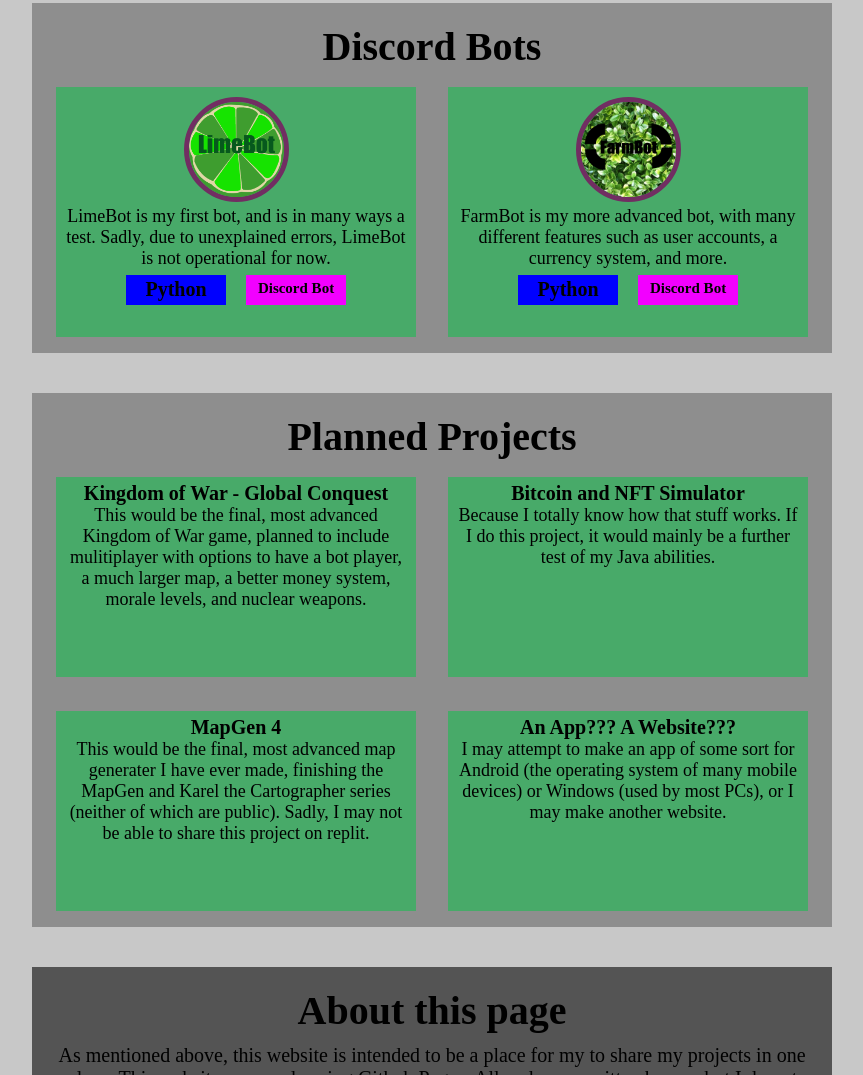
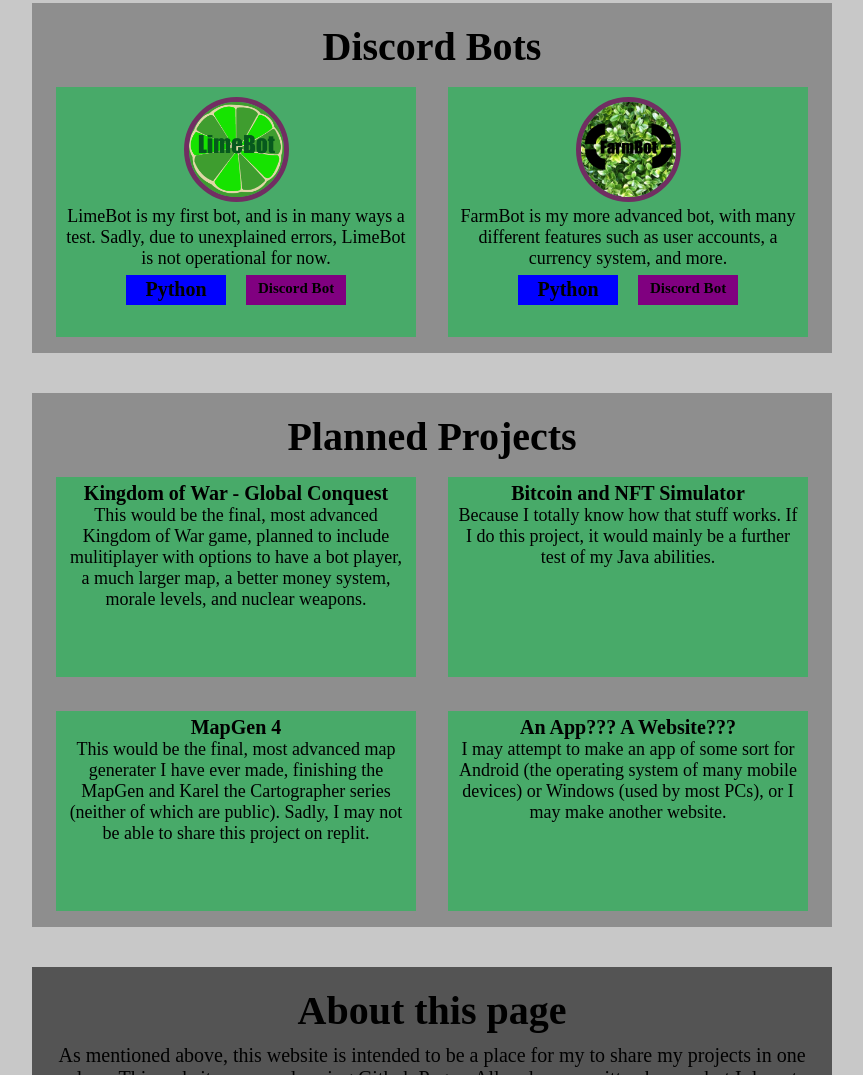
Before and after one commit to jikjikoplu/MyWebsite, a plain HTML site: page index.html in a window 1280 px wide. Shown: the part 1947-3022 px from the top of the page, without its empty margins (208-1071 px from the left). Drawn offline with Linux system fonts and the light colour scheme.

Commit message:
Update index.html

```diff
--- a/index.html
+++ b/index.html
@@ -83,7 +83,7 @@
 			</div>
 			<div style="background-color:#48aa69; height:400px; width:360px; float:right; margin-top:17px;
 			margin-bottom:17px; margin-left:16px; margin-right:24px; text-align:center;">
-				<a href="https://replit.com/@jikjikoplu2/Exorcist?v=1">
+				<a href="https://replit.com/@jikjikoplu2/The-Devil-in-Me?v=1">
 					<img src="the-devil-in-me.png" alt="The Devil in Me Cover Image" style="width:240px; height:170px;
 					margin:0px; margin-top:20px;">
 				</a>
@@ -180,7 +180,7 @@
 						<strong>Python</strong>
 					</p>
 				</div>
-				<div style="background-color:#f200ff; height:30px; width:100px; float:right; margin-top:6px;
+				<div style="background-color:#800080; height:30px; width:100px; float:right; margin-top:6px;
 				margin-bottom:0px; margin-left:10px; margin-right:70px; text-align:center;">
 					<p style="font-size:15px; margin-top:5px; margin-bottom:0px;margin-left:0px; margin-right:0px;">
 						<strong>Discord Bot</strong>
@@ -202,7 +202,7 @@
 						<strong>Python</strong>
 					</p>
 				</div>
-				<div style="background-color:#f200ff; height:30px; width:100px; float:right; margin-top:6px;
+				<div style="background-color:#800080; height:30px; width:100px; float:right; margin-top:6px;
 				margin-bottom:0px; margin-left:10px; margin-right:70px; text-align:center;">
 					<p style="font-size:15px; margin-top:5px; margin-bottom:0px;margin-left:0px; margin-right:0px;">
 						<strong>Discord Bot</strong>
```
